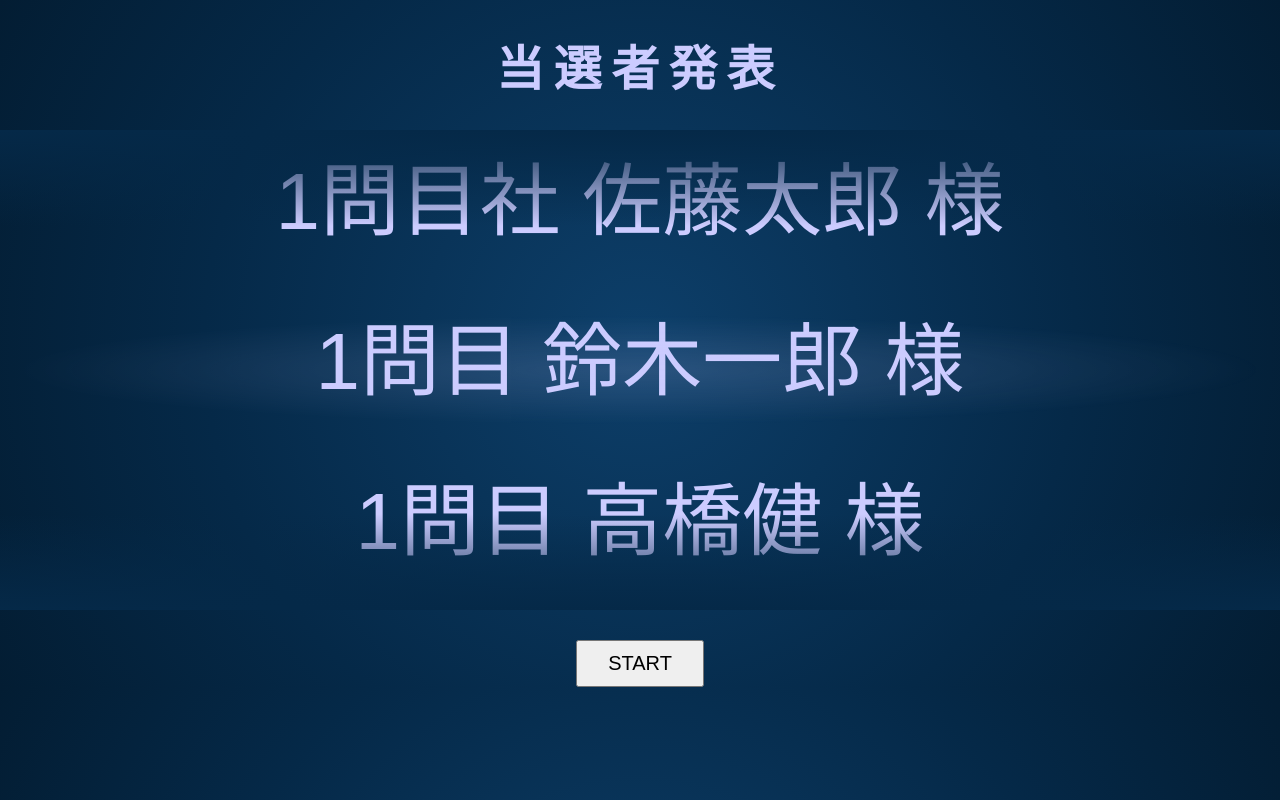
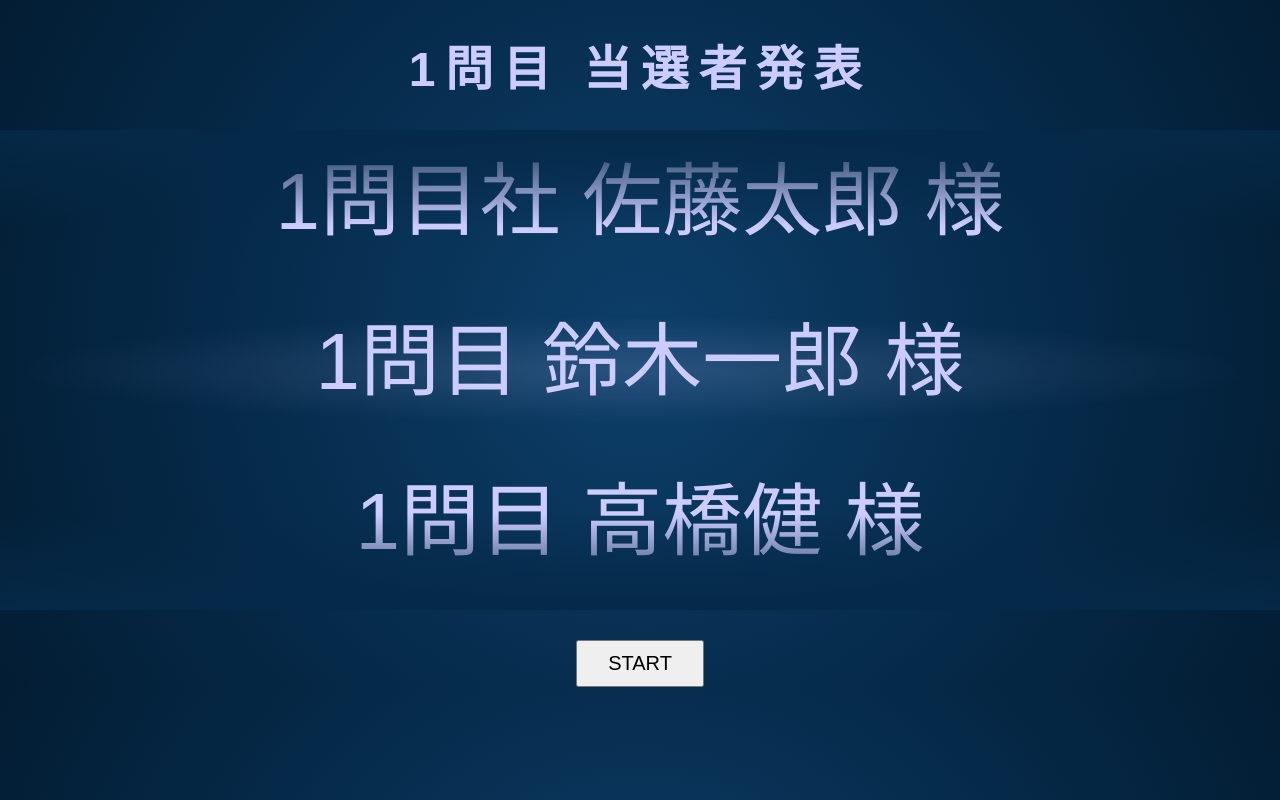
Before and after one commit to sasaki2091-pixel/Question1, a plain HTML site: page index.html in a window 1280 px wide. Drawn offline with Linux system fonts and the light colour scheme.

Commit message:
タイトルテキスト追加

```diff
--- a/index.html
+++ b/index.html
@@ -10,7 +10,7 @@
 </head>
 <body>
 
-  <h1 class="title">当選者発表</h1>
+  <h1 class="title">1問目 当選者発表</h1>
 
   <div class="roulette-wrapper">
     <div class="frame">
```
